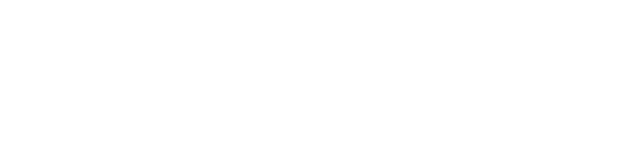
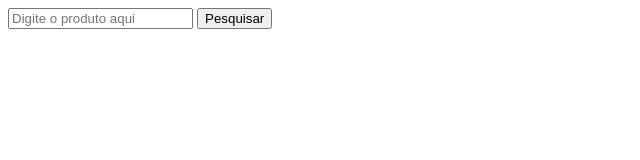
Before and after one commit to Pietra-Costa/products-filter, a plain HTML site: page index.html in a window 1280 px wide. Shown: the whole page, without its empty margins (0-640 px from the left). Drawn offline with Linux system fonts and the light colour scheme.

Commit message:
input markup

```diff
--- a/index.html
+++ b/index.html
@@ -7,6 +7,12 @@
     <link rel="stylesheet" href="style.css">
 </head>
 <body>
+    <div class="wrapper">
+        <div id="search-container">
+            <input type="text" placeholder="Digite o produto aqui">
+            <button id="search">Pesquisar</button>
+        </div>
+    </div>
 
     <script src="script.js"></script>
 </body>
```
